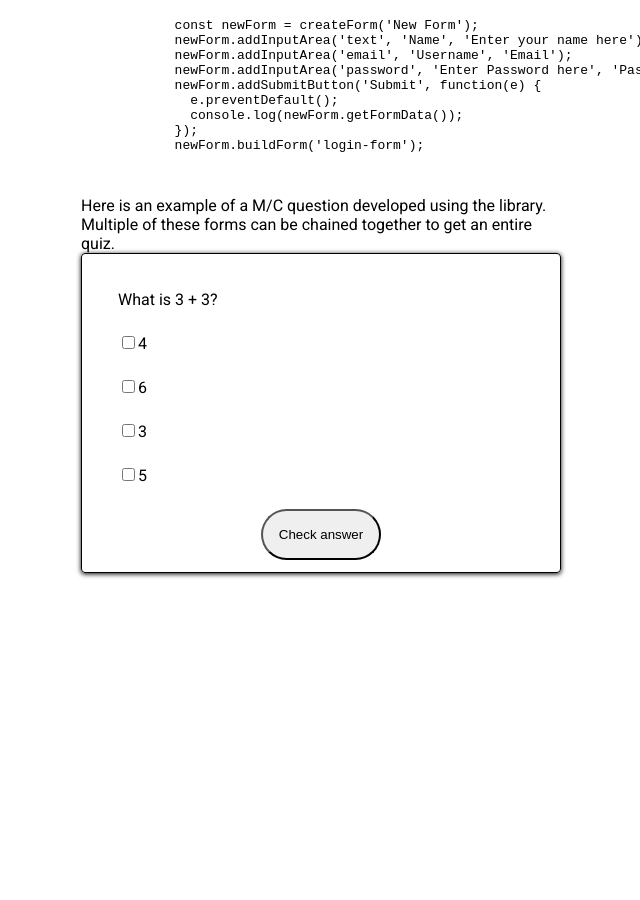
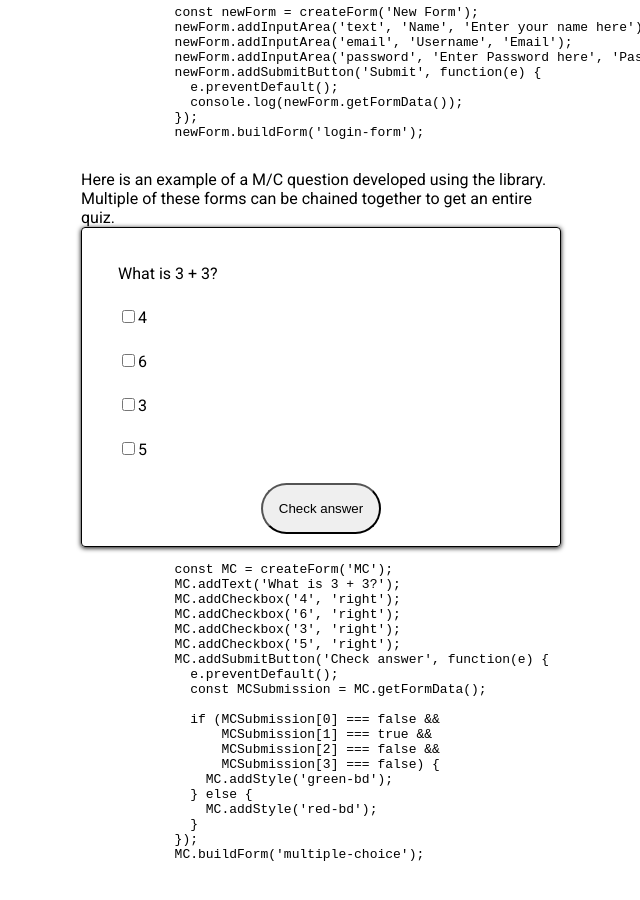
Before and after one commit to daveaaditya/SimpleForms.js, a website: page pub/examples.html in a window 1280 px wide. Shown: the part 682-1582 px from the top of the page, without its empty margins (319-959 px from the left). Before the commit the page ends 1279 px from the top, so only its background shows below. Drawn offline with Linux system fonts and the light colour scheme.

Commit message:
Added code snippet for second example.

```diff
--- a/pub/examples.html
+++ b/pub/examples.html
@@ -53,6 +53,33 @@
       <div id="multiple-choice">
         <!--  The form will be placed here by the library. -->
       </div>
+
+      <div class="code-snippet">
+        <pre>
+          <code class="code-snippet-mc">
+            const MC = createForm('MC');
+            MC.addText('What is 3 + 3?');
+            MC.addCheckbox('4', 'right');
+            MC.addCheckbox('6', 'right');
+            MC.addCheckbox('3', 'right');
+            MC.addCheckbox('5', 'right');
+            MC.addSubmitButton('Check answer', function(e) {
+              e.preventDefault();
+              const MCSubmission = MC.getFormData();
+
+              if (MCSubmission[0] === false &&
+                  MCSubmission[1] === true &&
+                  MCSubmission[2] === false &&
+                  MCSubmission[3] === false) {
+                MC.addStyle('green-bd');
+              } else {
+                MC.addStyle('red-bd');
+              }
+            });
+            MC.buildForm('multiple-choice');
+          </code>
+        </pre>
+      </div>
     </div>
     <script src="examples.js"></script>
   </body>
--- a/pub/styles.css
+++ b/pub/styles.css
@@ -15,9 +15,14 @@ body, html, head {
   padding: 24px;
 }
 
-/* .code-snipet {
-  margin: 0 auto;
-} */
-.code-snippet-login-form {
+.code-snipet {
   margin: 0 auto;
 }
+.code-snippet-login-form,
+.code-snippet-mc {
+  margin: 0 auto;
+}
+
+pre {
+  margin: 0 auto;
+}
```
